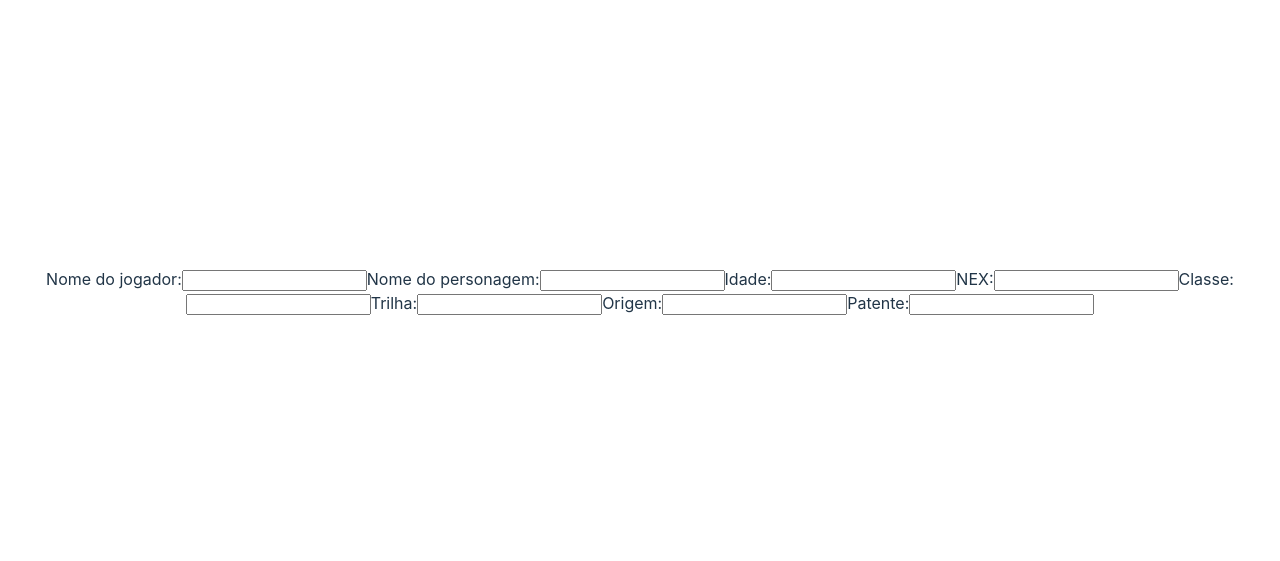
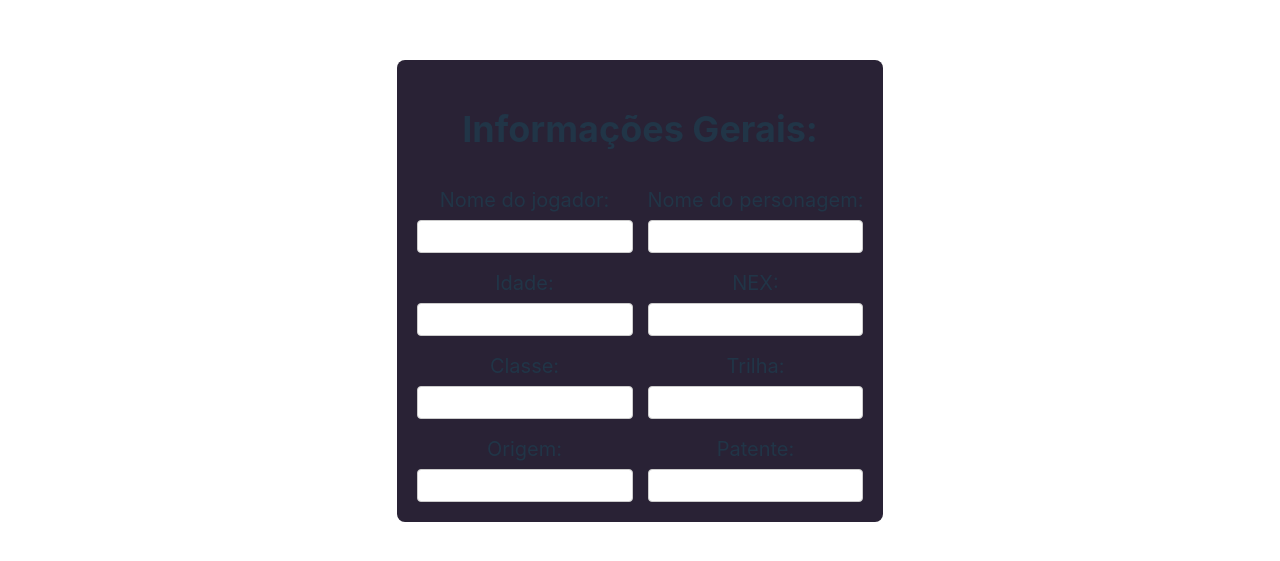
Before and after one commit to lucasolib/fichas_do_medo, a React (Vite) app: page / in a window 1280 px wide. Shown: the part 109-670 px from the top of the page. Built offline with nearby package versions, Linux system fonts and the light colour scheme.

Commit message:
Css: estiliza componente infos

```diff
--- a/src/App.tsx
+++ b/src/App.tsx
@@ -1,5 +1,5 @@
-import './App.css'
-import Infos from './components/info'
+import './App.css';
+import Infos from './components/info';
 
 function App() {
   return (
@@ -7,4 +7,4 @@ function App() {
   )
 }
 
-export default App
+export default App;
--- a/src/components/info.tsx
+++ b/src/components/info.tsx
@@ -1,7 +1,12 @@
+import '../css/info.css';
+
 function Infos() {
   return (
     <>
       <article className="infos">
+      <h1 className="tituloInfos">
+        Informações Gerais:
+      </h1>
         <label>
           Nome do jogador:
           <input name="jogador" className="inputText" type="text" />
--- /dev/null
+++ b/src/css/info.css
@@ -0,0 +1,29 @@
+.infos {
+  display: grid;
+  grid-template-columns: repeat(2, 1fr);
+  gap: 15px;
+  padding: 20px;
+  background-color: #292235;
+  border-radius: 8px;
+}
+
+.tituloInfos {
+  grid-column: span 2;
+  text-align: center;
+  font-size: 36px;
+  font-weight: bold;
+  margin-bottom: 20px;
+}
+
+label {
+  display: flex;
+  flex-direction: column;
+  font-size: 20px;
+}
+
+.inputText {
+  padding: 8px;
+  border: 1px solid #ccc;
+  border-radius: 4px;
+  margin-top: 5px;
+}
```
